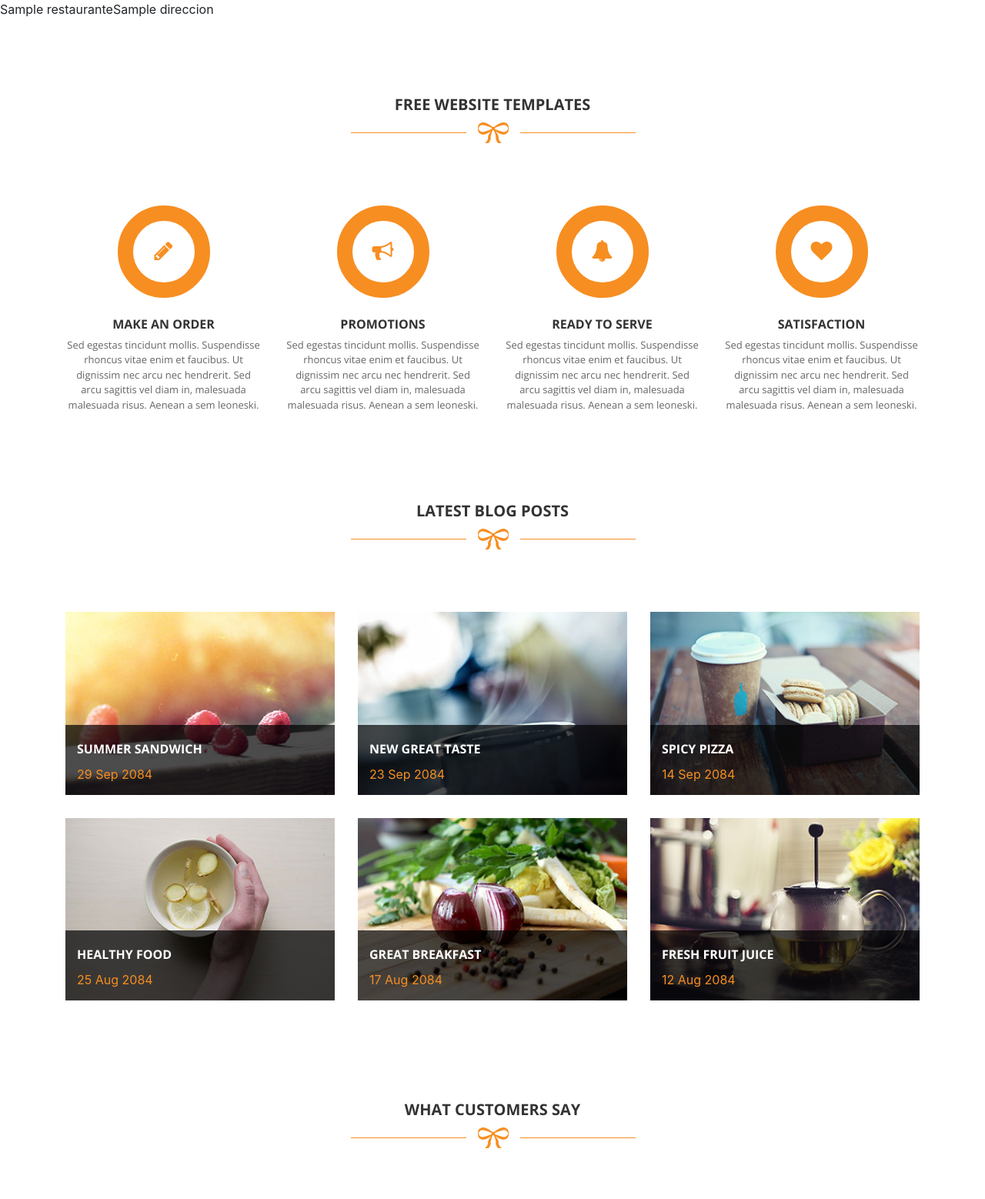
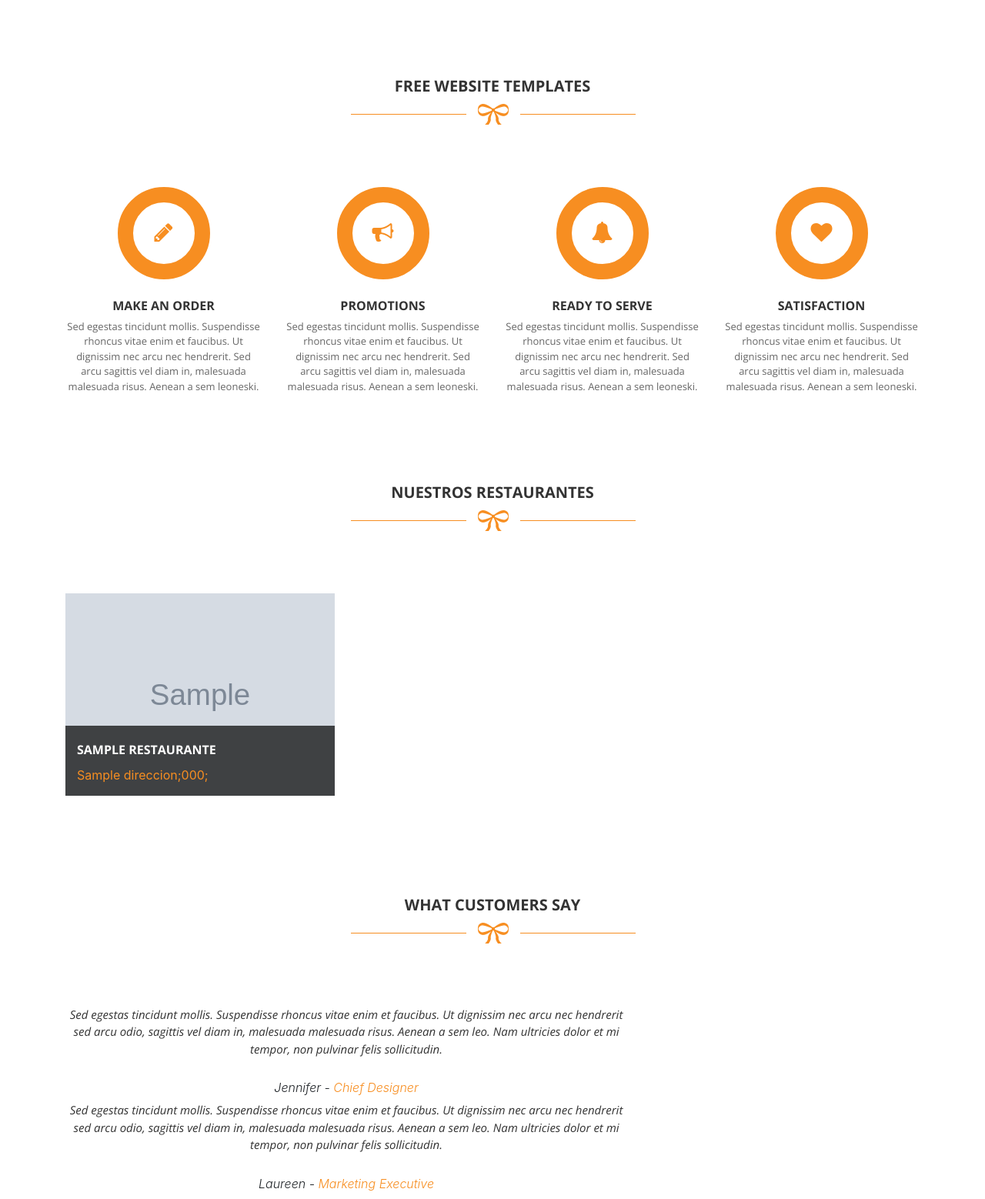
Before and after one commit to alexcalde99/proyecto_pedidos, a CodeIgniter app: the page made by application/views/plantilla/index.php in a window 1280 px wide. Shown: the part 144-1702 px from the top of the page at 77% size. Run offline with CodeIgniter, Linux system fonts and the light colour scheme; the template is opened without the code that fills it: most values are stand-ins (such as "Sample title", 1, 10 or a date in 2020); grey boxes marked "Sample" are stand-in pictures; some libraries are stand-ins or nearby versions.

Commit message:
foreach de nuetros restaurantes OK

```diff
--- a/application/views/plantilla/index.php
+++ b/application/views/plantilla/index.php
@@ -118,15 +118,7 @@
             </div>
 
             <div>
-                <?php
-                foreach($restaurantes as $restaurante){
-                    //del restarante cojemos el nombre telefono etc......
-                    echo $restaurante->nombre;
-                    echo $restaurante->direccion;
 
-                }
-
-                ?>
             </div>
             <div id="services">
                 <div class="container">
@@ -188,32 +180,44 @@
                     <div class="row">
                         <div class="col-md-12">
                             <div class="heading-section">
-                                <h2>Latest blog posts</h2>
+                                <h2>NUESTROS RESTAURANTES</h2>
                                 <img src="<?php echo base_url(); ?>assets/images/under-heading.png" alt="" >
                             </div>
                         </div>
                     </div>
+
+                    <!--********RESTAURANTES
+                    //se genera automaticamente desde la base de datos
+                    -->
                     <div class="row">
-                        <div class="col-md-4 col-sm-6">
+                        <?php
+                        foreach($restaurantes as $restaurante){
+                            //del restarante cojemos el nombre telefono etc......
+                            echo "<div class=\"col-md-4 col-sm-6\">";
+                            echo "<div class=\"blog-post\">";
+                            echo "<div class=\"blog-thumb\">";
+                            echo '<img src="'.base_url()."/".$restaurante->imagen.'">'."\n";
+                            echo "</div>";
+                            echo " <div class=\"blog-content\">";
+                            echo "<div class=\"content-show\">";
+                            echo "<h4><a href=\"single-post.html\">$restaurante->nombre</a></h4>";
+                            echo "<span>$restaurante->direccion;</span>";
+                            echo "<span>$restaurante->telefono;</span>";
+                            echo "</div>";
+                            echo "<div class=\"content-hide\">";
+                            echo "<p>Sed egestas  non pulvinar felis sollicitudin.</p>";
+                            echo "</div>";
+                            echo "</div>";
+                            echo "</div>";
+                            echo "</div>";
+                        }
+
+                        ?>
+
+                       <!-- <div class="col-md-4 col-sm-6">
                             <div class="blog-post">
                                 <div class="blog-thumb">
-                                    <img src="<?php echo base_url(); ?>assets/images/blogpost1.jpg" alt="" />
-                                </div>
-                                <div class="blog-content">
-                                    <div class="content-show">
-                                        <h4><a href="single-post.html">Summer Sandwich</a></h4>
-                                        <span>29 Sep 2084</span>
-                                    </div>
-                                    <div class="content-hide">
-                                        <p>Sed egestas tincidunt mollis. Suspendisse rhoncus vitae enim et faucibus. Ut dignissim nec arcu nec hendrerit. Sed arcu odio, sagittis vel diam in, malesuada malesuada risus. Aenean a sem leo. Nam ultricies dolor et mi tempor, non pulvinar felis sollicitudin.</p>
-                                    </div>
-                                </div>
-                            </div>
-                        </div>
-                        <div class="col-md-4 col-sm-6">
-                            <div class="blog-post">
-                                <div class="blog-thumb">
-                                    <img src="<?php echo base_url(); ?>assets/images/blogpost2.jpg" alt="" />
+                                    <img src="<?php /*echo base_url(); */?>assets/images/blogpost2.jpg" alt="" />
                                 </div>
                                 <div class="blog-content">
                                     <div class="content-show">
@@ -225,11 +229,11 @@
                                     </div>
                                 </div>
                             </div>
-                        </div>
-                        <div class="col-md-4 col-sm-6">
+                        </div>-->
+                       <!-- <div class="col-md-4 col-sm-6">
                             <div class="blog-post">
                                 <div class="blog-thumb">
-                                    <img src="<?php echo base_url(); ?>assets/images/blogpost3.jpg" alt="" />
+                                    <img src="<?php /*echo base_url(); */?>assets/images/blogpost3.jpg" alt="" />
                                 </div>
                                 <div class="blog-content">
                                     <div class="content-show">
@@ -241,11 +245,11 @@
                                     </div>
                                 </div>
                             </div>
-                        </div>
-                        <div class="col-md-4 col-sm-6">
+                        </div>-->
+                       <!-- <div class="col-md-4 col-sm-6">
                             <div class="blog-post">
                                 <div class="blog-thumb">
-                                    <img src="<?php echo base_url(); ?>assets/images/blogpost4.jpg" alt="" />
+                                    <img src="<?php /*echo base_url(); */?>assets/images/blogpost4.jpg" alt="" />
                                 </div>
                                 <div class="blog-content">
                                     <div class="content-show">
@@ -257,11 +261,11 @@
                                     </div>
                                 </div>
                             </div>
-                        </div>
-                        <div class="col-md-4 col-sm-6">
+                        </div>-->
+                       <!-- <div class="col-md-4 col-sm-6">
                             <div class="blog-post">
                                 <div class="blog-thumb">
-                                    <img src="<?php echo base_url(); ?>assets/images/blogpost5.jpg" alt="" />
+                                    <img src="<?php /*echo base_url(); */?>assets/images/blogpost5.jpg" alt="" />
                                 </div>
                                 <div class="blog-content">
                                     <div class="content-show">
@@ -273,11 +277,11 @@
                                     </div>
                                 </div>
                             </div>
-                        </div>
-                        <div class="col-md-4 col-sm-6">
+                        </div>-->
+                      <!--  <div class="col-md-4 col-sm-6">
                             <div class="blog-post">
                                 <div class="blog-thumb">
-                                    <img src="<?php echo base_url(); ?>assets/images/blogpost6.jpg" alt="" />
+                                    <img src="<?php /*echo base_url(); */?>assets/images/blogpost6.jpg" alt="" />
                                 </div>
                                 <div class="blog-content">
                                     <div class="content-show">
@@ -289,7 +293,7 @@
                                     </div>
                                 </div>
                             </div>
-                        </div>
+                        </div>-->
                     </div>
                 </div>
             </div>
```
